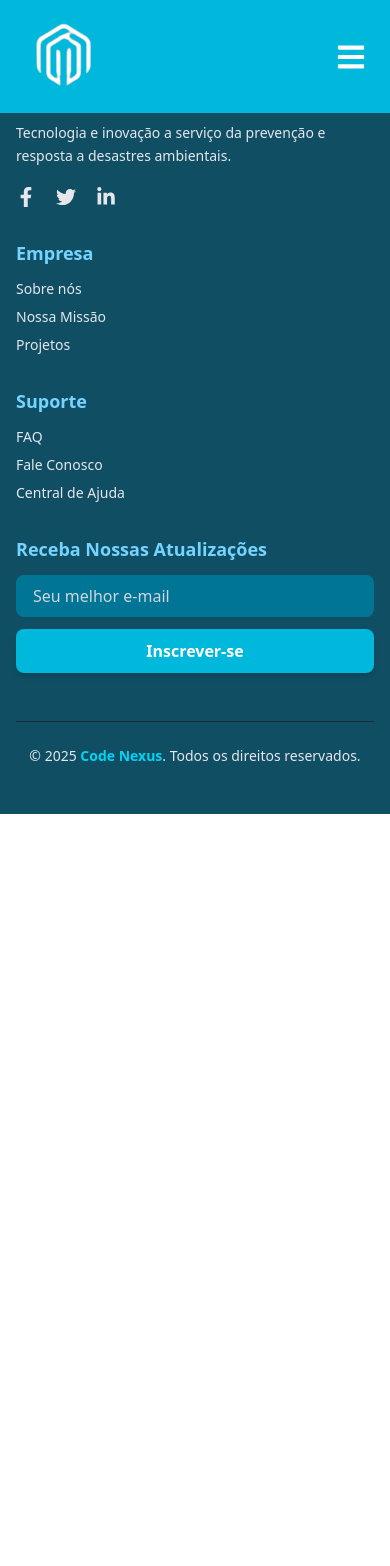
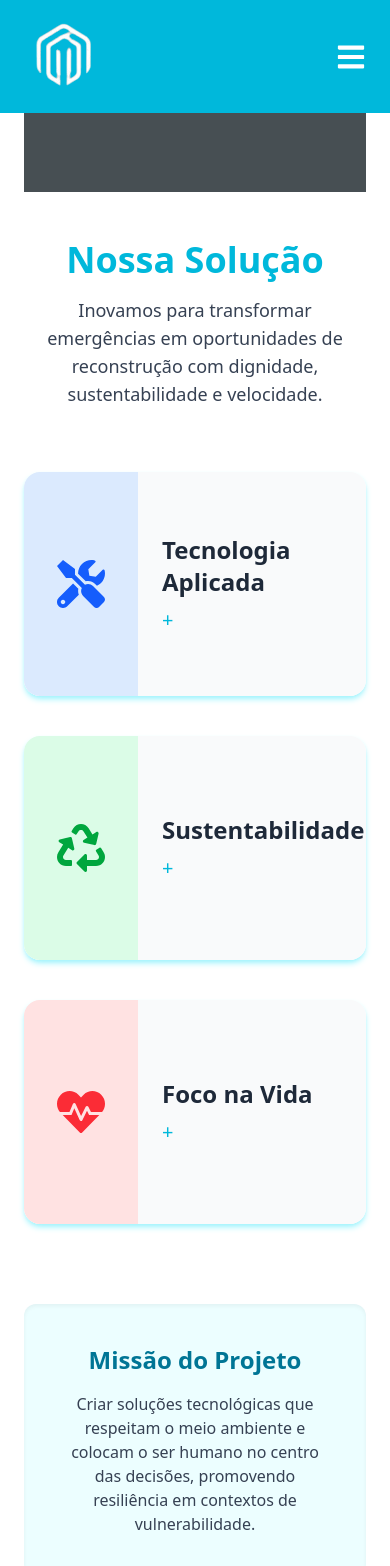
Before and after one commit to GrupoCodeNexus/GeoPulse, a React (Vite) app: page /solucao in a window 390 px wide. Shown: the top 1566 px of the page. Before the commit the page ends 844 px from the top, so only its background shows below. Built offline with nearby package versions, Linux system fonts and the light colour scheme.

Commit message:
Style: novas estilizações

```diff
--- a/src/Routes/Sobre.jsx
+++ b/src/Routes/Sobre.jsx
@@ -1,11 +1,75 @@
-import React from 'react'
+import { FaRocket, FaUsers, FaHeartbeat } from "react-icons/fa";
 
 const Sobre = () => {
   return (
-    <div>
+    <div className="bg-white text-gray-800 px-6 md:px-20 py-16 space-y-20">
+      {/* Cabeçalho */}
+      <section className="mt-20 text-center max-w-4xl mx-auto">
+        <h1 className="text-4xl md:text-5xl font-bold text-cyan-800 mb-4">Sobre Nós</h1>
+        <p className="text-lg md:text-xl text-gray-600">
+          Somos um time apaixonado por inovação, com a missão de transformar desafios em soluções tecnológicas impactantes.
+        </p>
+      </section>
+
+      {/* Missão, Visão, Valores */}
+      <section className="grid md:grid-cols-3 gap-10 text-center">
+        <div className="bg-gray-50 p-6 rounded-xl shadow hover:shadow-lg transition">
+          <FaRocket className="text-3xl text-cyan-600 mx-auto mb-4" />
+          <h3 className="text-xl font-semibold mb-2">Missão</h3>
+          <p className="text-gray-600 text-sm">
+            Usar tecnologia para antecipar e mitigar desastres, protegendo comunidades e o meio ambiente.
+          </p>
+        </div>
+        <div className="bg-gray-50 p-6 rounded-xl shadow hover:shadow-lg transition">
+          <FaUsers className="text-3xl text-green-600 mx-auto mb-4" />
+          <h3 className="text-xl font-semibold mb-2">Visão</h3>
+          <p className="text-gray-600 text-sm">
+            Ser referência global em soluções tecnológicas humanitárias e sustentáveis.
+          </p>
+        </div>
+        <div className="bg-gray-50 p-6 rounded-xl shadow hover:shadow-lg transition">
+          <FaHeartbeat className="text-3xl text-red-500 mx-auto mb-4" />
+          <h3 className="text-xl font-semibold mb-2">Valores</h3>
+          <p className="text-gray-600 text-sm">
+            Ética, empatia, criatividade, colaboração e compromisso com impacto real.
+          </p>
+        </div>
+      </section>
+
+      {/* Equipe */}
+      <section className="text-center">
+        <h2 className="text-3xl font-bold text-cyan-800 mb-10">Nosso Time</h2>
+        <div className="grid gap-10 sm:grid-cols-2 md:grid-cols-3">
+          {[
+            {
+              nome: "Camila Ferreira",
+              funcao: "Desenvolvedora Full Stack",
+              img: "https://images.unsplash.com/photo-1614289323161-7165cd65c230?auto=format&fit=crop&w=500&q=80",
+            },
+            {
+              nome: "Lucas Martins",
+              funcao: "Designer UX/UI",
+              img: "https://images.unsplash.com/photo-1603415526960-f8f76b38d33d?auto=format&fit=crop&w=500&q=80",
+            },
+            {
+              nome: "Ana Souza",
+              funcao: "Engenheira de Dados",
+              img: "https://images.unsplash.com/photo-1529626455594-4ff0802cfb7e?auto=format&fit=crop&w=500&q=80",
+            },
+          ].map((membro, index) => (
+            <div key={index} className="rounded-xl overflow-hidden shadow-lg hover:shadow-xl transition">
+              <img src={membro.img} alt={membro.nome} className="w-full h-64 object-cover" />
+              <div className="bg-white p-4">
+                <h3 className="font-semibold text-lg">{membro.nome}</h3>
+                <p className="text-sm text-gray-500">{membro.funcao}</p>
+              </div>
+            </div>
+          ))}
+        </div>
+      </section>
 
     </div>
-  )
-}
+  );
+};
 
-export default Sobre
+export default Sobre;
--- a/src/Routes/Solucao.jsx
+++ b/src/Routes/Solucao.jsx
@@ -1,11 +1,130 @@
-import React from 'react'
+import { useState } from "react";
+import { FaTools, FaRecycle, FaHeartbeat } from "react-icons/fa";
+import bg02 from "../assets/bg02.png";
 
-const Solucao = () => {
+const solutionCards = [
+  {
+    id: 1,
+    icon: <FaTools className="text-blue-600 text-5xl" />,
+    title: "Tecnologia Aplicada",
+    description:
+      "Integramos drones, IA e sensores para otimizar a logística, comunicação e avaliação de áreas de risco em tempo real.",
+    color: "bg-blue-100",
+  },
+  {
+    id: 2,
+    icon: <FaRecycle className="text-green-600 text-5xl" />,
+    title: "Sustentabilidade",
+    description:
+      "Nossas soluções usam energia solar, materiais recicláveis e práticas sustentáveis para reduzir o impacto ambiental mesmo em zonas de crise.",
+    color: "bg-green-100",
+  },
+  {
+    id: 3,
+    icon: <FaHeartbeat className="text-red-500 text-5xl" />,
+    title: "Foco na Vida",
+    description:
+      "Todas as tecnologias e estratégias visam um único objetivo: salvar vidas com empatia, rapidez e responsabilidade social.",
+    color: "bg-red-100",
+  },
+];
+
+export default function NossaSolucao() {
+  const [activeCard, setActiveCard] = useState(null);
+
+  const toggleCard = (id) => {
+    setActiveCard((prev) => (prev === id ? null : id));
+  };
+
   return (
-    <div>
+    <div className="px-6 lg:px-20 py-10 bg-white">
+      {/* Hero */}
+      <div className="-mt-10 md:-mx-20 lg:-mx-20 mb-12">
+        <img src={bg02} alt="Nossa Solução" className="w-full h-auto" />
+      </div>
 
+      {/* Título */}
+      <section className="text-center max-w-4xl mx-auto mb-16">
+        <h2 className="text-4xl font-extrabold text-cyan-500 mb-4">Nossa Solução</h2>
+        <p className="text-gray-700 text-lg">
+          Inovamos para transformar emergências em oportunidades de reconstrução com dignidade, sustentabilidade e velocidade.
+        </p>
+      </section>
+
+      {/* Cards com Animação */}
+      <section className="space-y-10">
+        {solutionCards.map((card) => {
+          const isOpen = activeCard === card.id;
+          return (
+            <div
+              key={card.id}
+              onClick={() => toggleCard(card.id)}
+              className="cursor-pointer perspective"
+            >
+              <div
+                className={`relative w-full h-56 md:h-48 transform-style-preserve-3d transition-transform duration-700 rounded-2xl shadow-md shadow-cyan-200 ${
+                  isOpen ? "rotate-y-180" : ""
+                }`}
+              >
+                {/* Frente */}
+                <div className="absolute inset-0 backface-hidden bg-gray-50 rounded-2xl flex flex-row items-center overflow-hidden">
+                  <div className={`w-1/3 h-full flex items-center justify-center ${card.color}`}>
+                    {card.icon}
+                  </div>
+                  <div className="w-2/3 px-6">
+                    <h3 className="text-2xl font-semibold text-gray-800">{card.title}</h3>
+                    <p className="text-cyan-500 text-xl mt-2">+</p>
+                  </div>
+                </div>
+
+                {/* Verso */}
+                <div className="absolute inset-0 backface-hidden rotate-y-180 bg-cyan-100 border-2 border-cyan-500 rounded-2xl p-6 flex items-center">
+                  <p className="text-gray-700 text-sm text-justify">{card.description}</p>
+                  <span className="absolute top-4 right-6 text-2xl text-cyan-500 font-bold">
+                    &ndash;
+                  </span>
+                </div>
+              </div>
+            </div>
+          );
+        })}
+      </section>
+
+      {/* Missão */}
+      <section className="mt-20 bg-cyan-50 rounded-xl p-10 text-center shadow-inner">
+        <h3 className="text-2xl font-bold text-cyan-700 mb-4">Missão do Projeto</h3>
+        <p className="text-gray-700 max-w-3xl mx-auto text-md">
+          Criar soluções tecnológicas que respeitam o meio ambiente e colocam o ser humano no centro das decisões, promovendo resiliência em contextos de vulnerabilidade.
+        </p>
+      </section>
+
+      {/* Chamada para Ação */}
+      <section className="mt-16 bg-cyan-600 text-white rounded-2xl p-10 text-center shadow-xl">
+        <h4 className="text-3xl font-bold mb-4">Junte-se a nós nessa missão</h4>
+        <p className="text-lg mb-6">
+          Sua participação pode transformar comunidades e salvar vidas. Seja parte da inovação que constrói um futuro mais justo e seguro.
+        </p>
+        <button className="bg-amber-200 text-cyan-600 font-semibold px-6 py-3 rounded-xl hover:bg-amber-300 hover:cursor-pointer transition">
+          Quero contribuir
+        </button>
+      </section>
+
+      {/* Estilo de animação */}
+      <style jsx>{`
+        .perspective {
+          perspective: 1000px;
+        }
+        .transform-style-preserve-3d {
+          transform-style: preserve-3d;
+        }
+        .backface-hidden {
+          backface-visibility: hidden;
+          transform-style: preserve-3d;
+        }
+        .rotate-y-180 {
+          transform: rotateY(180deg);
+        }
+      `}</style>
     </div>
-  )
+  );
 }
-
-export default Solucao
```
Also changed, not shown: src/Routes/Home.jsx (+70 -66 lines).
